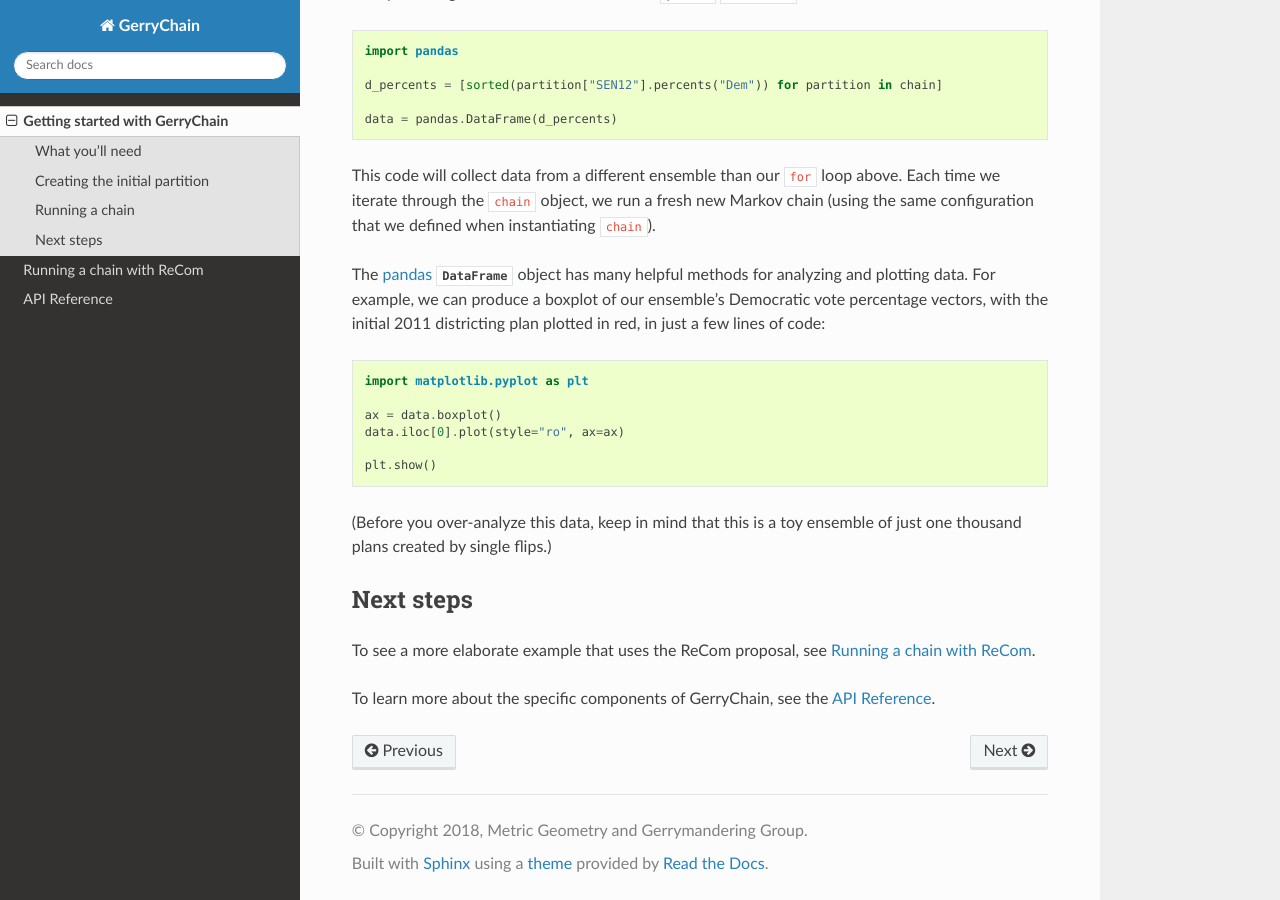
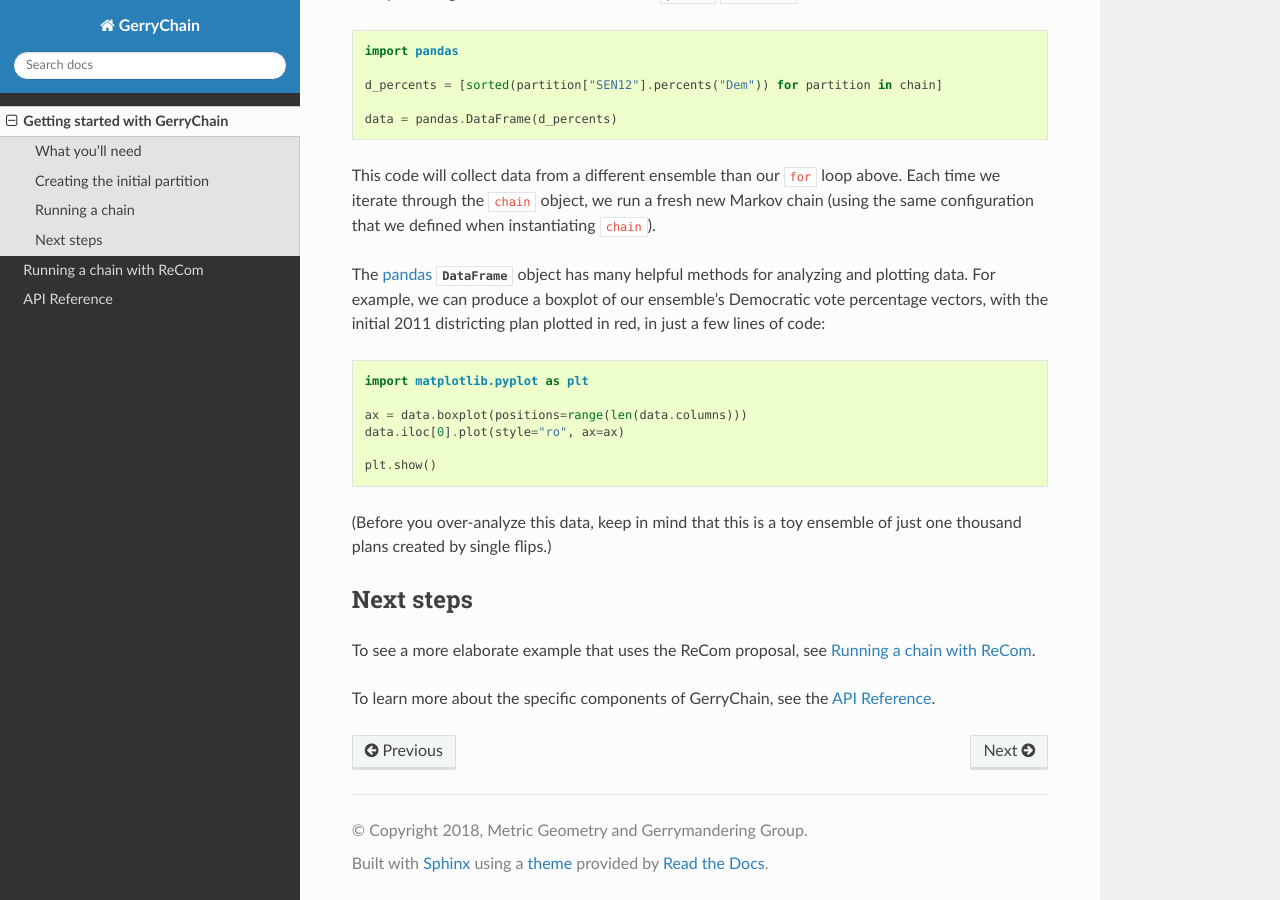
Before and after one commit to mggg/GerryChain, a Sphinx documentation site: the page built from docs/user/quickstart.rst, in a window 1280 px wide and 900 px high, scrolled down 3807 px. Built offline with Sphinx 7.4.7 and the Read the Docs theme 2.0.0, drawn with Linux system fonts in a browser that asks for light colours.

Commit message:
Fix boxplot code

```diff
--- a/docs/user/quickstart.rst
+++ b/docs/user/quickstart.rst
@@ -190,7 +190,7 @@ vectors, with the initial 2011 districting plan plotted in red, in just a few li
 
     import matplotlib.pyplot as plt
 
-    ax = data.boxplot()
+    ax = data.boxplot(positions=range(len(data.columns)))
     data.iloc[0].plot(style="ro", ax=ax)
 
     plt.show()
```
